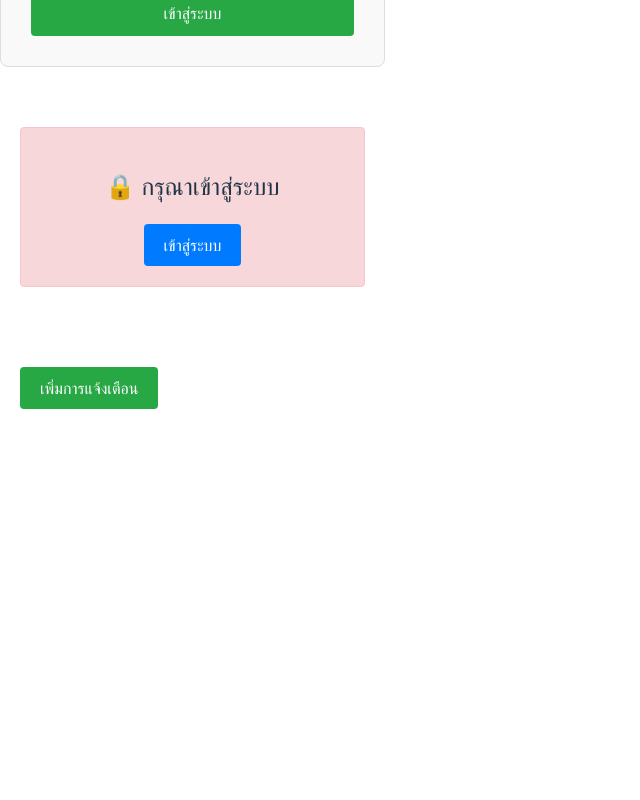
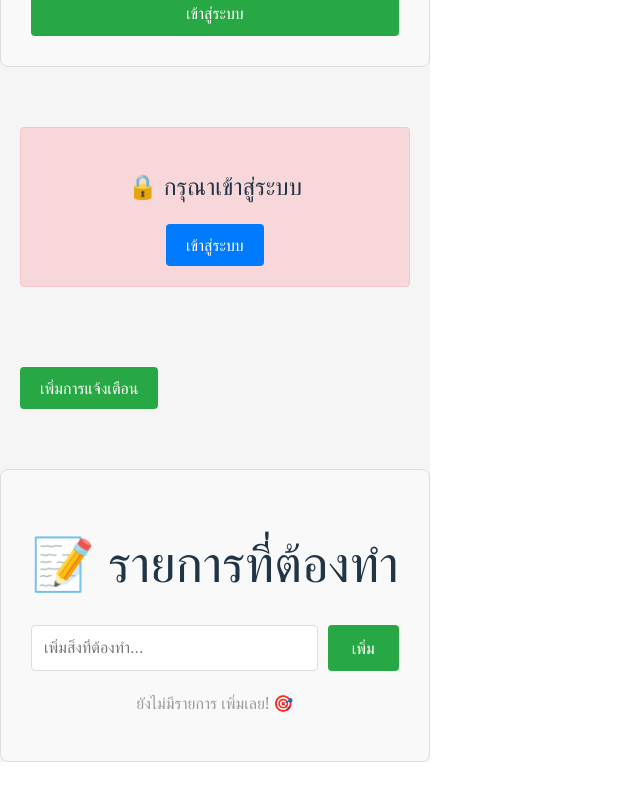
Before and after one commit to 67160411/lab12, a React (Vite) app in the folder my-react-app/: page / in a window 1280 px wide. Shown: the part 1679-2479 px from the top of the page, without its empty margins (0-640 px from the left). Before the commit the page ends 2108 px from the top, so only its background shows below. Built offline with nearby package versions, Linux system fonts and the light colour scheme.

Commit message:
Todo App - Challenge

```diff
--- a/my-react-app/src/App.jsx
+++ b/my-react-app/src/App.jsx
@@ -2,7 +2,7 @@ import { useState } from "react";
 
 export default function App() {
   return (
-    <div>
+    <div style={{ backgroundColor: "#f5f5f5", minHeight: "100vh" }}>
       <Counter />
       <ToggleMenu />
       <UserInfo />
@@ -10,6 +10,7 @@ export default function App() {
       <LoginForm />
       <LoginStatus />
       <Notification />
+      <TodoApp />
     </div>
   );
 }
@@ -469,3 +470,157 @@ function Notification() {
     </div>
   );
 }
+
+function TodoApp() {
+  const [todos, setTodos] = useState([]);
+  const [input, setInput] = useState("");
+
+  function addTodo() {
+    if (input.trim()) {
+      const newTodo = {
+        id: Date.now(),
+        text: input,
+        completed: false,
+      };
+      setTodos([...todos, newTodo]);
+      setInput("");
+    }
+  }
+
+  function deleteTodo(id) {
+    setTodos(todos.filter((todo) => todo.id !== id));
+  }
+
+  function toggleTodo(id) {
+    setTodos(
+      todos.map((todo) =>
+        todo.id === id ? { ...todo, completed: !todo.completed } : todo,
+      ),
+    );
+  }
+
+  function handleKeyPress(e) {
+    if (e.key === "Enter") {
+      addTodo();
+    }
+  }
+
+  return (
+    <div
+      style={{
+        maxWidth: "600px",
+        margin: "40px auto",
+        padding: "30px",
+        border: "1px solid #ddd",
+        borderRadius: "8px",
+        backgroundColor: "#f9f9f9",
+      }}
+    >
+      <h1 style={{ textAlign: "center" }}>📝 รายการที่ต้องทำ</h1>
+
+      {/* Input Section */}
+      <div style={{ display: "flex", gap: "10px", marginBottom: "20px" }}>
+        <input
+          type="text"
+          value={input}
+          onChange={(e) => setInput(e.target.value)}
+          onKeyPress={handleKeyPress}
+          placeholder="เพิ่มสิ่งที่ต้องทำ..."
+          style={{
+            flex: 1,
+            padding: "12px",
+            fontSize: "16px",
+            borderRadius: "4px",
+            border: "1px solid #ddd",
+          }}
+        />
+        <button
+          onClick={addTodo}
+          style={{
+            padding: "12px 24px",
+            backgroundColor: "#28a745",
+            color: "white",
+            border: "none",
+            borderRadius: "4px",
+            cursor: "pointer",
+            fontSize: "16px",
+            fontWeight: "bold",
+          }}
+        >
+          เพิ่ม
+        </button>
+      </div>
+
+      {/* Todo List */}
+      <ul style={{ listStyle: "none", padding: 0 }}>
+        {todos.map((todo) => (
+          <li
+            key={todo.id}
+            style={{
+              backgroundColor: "#fff",
+              padding: "15px",
+              marginBottom: "10px",
+              borderRadius: "4px",
+              display: "flex",
+              justifyContent: "space-between",
+              alignItems: "center",
+              border: "1px solid #ddd",
+              textDecoration: todo.completed ? "line-through" : "none",
+              opacity: todo.completed ? 0.6 : 1,
+            }}
+          >
+            <div style={{ display: "flex", alignItems: "center", gap: "10px" }}>
+              <input
+                type="checkbox"
+                checked={todo.completed}
+                onChange={() => toggleTodo(todo.id)}
+                style={{ cursor: "pointer", width: "18px", height: "18px" }}
+              />
+              <span>{todo.text}</span>
+            </div>
+            <button
+              onClick={() => deleteTodo(todo.id)}
+              style={{
+                padding: "8px 12px",
+                backgroundColor: "#dc3545",
+                color: "white",
+                border: "none",
+                borderRadius: "4px",
+                cursor: "pointer",
+                fontSize: "14px",
+              }}
+            >
+              ลบ
+            </button>
+          </li>
+        ))}
+      </ul>
+
+      {/* Empty State */}
+      {todos.length === 0 && (
+        <p style={{ textAlign: "center", color: "#999", marginTop: "20px" }}>
+          ยังไม่มีรายการ เพิ่มเลย! 🎯
+        </p>
+      )}
+
+      {/* Stats */}
+      {todos.length > 0 && (
+        <div
+          style={{
+            marginTop: "20px",
+            padding: "15px",
+            backgroundColor: "#e7f3ff",
+            borderRadius: "4px",
+            textAlign: "center",
+            color: "#0066cc",
+          }}
+        >
+          <strong>
+            {todos.filter((t) => t.completed).length} / {todos.length}{" "}
+            สำเร็จแล้ว
+          </strong>
+        </div>
+      )}
+    </div>
+  );
+}
```
